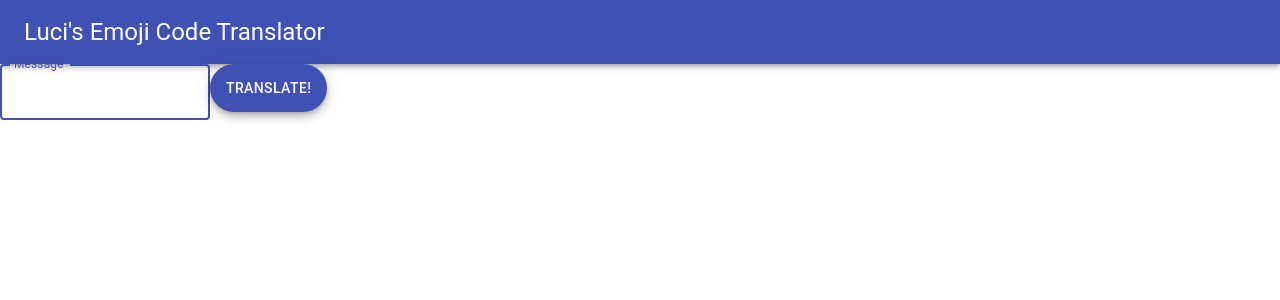
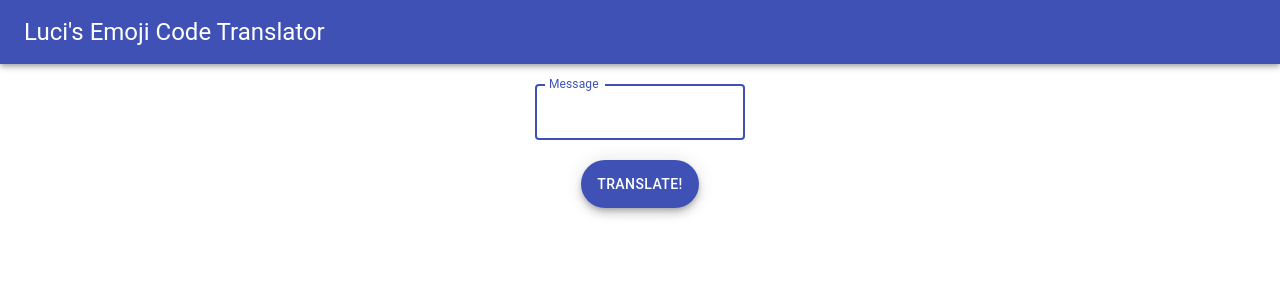
Before and after one commit to zedford/luci-emoji-code, a React (Create React App) app: page / in a window 1280 px wide. Shown: the top 300 px of the page. Built offline with nearby package versions, Linux system fonts and the light colour scheme.

Commit message:
start styles - need to make textbox longer and color on border, button, and title. animation color change maybe?

```diff
--- a/src/App.css
+++ b/src/App.css
@@ -1,38 +1,20 @@
-.App {
-  text-align: center;
-}
-
-.App-logo {
-  height: 40vmin;
-  pointer-events: none;
-}
-
-@media (prefers-reduced-motion: no-preference) {
-  .App-logo {
-    animation: App-logo-spin infinite 20s linear;
-  }
-}
-
-.App-header {
-  background-color: #282c34;
-  min-height: 100vh;
+.form-container {
+  /* text-align: center; */
   display: flex;
   flex-direction: column;
   align-items: center;
-  justify-content: center;
-  font-size: calc(10px + 2vmin);
-  color: white;
 }
 
-.App-link {
-  color: #61dafb;
+.form-row {
+  margin-top: 20px !important;
+  margin-left: 20px !important;
+  margin-right: 20px !important;
 }
 
-@keyframes App-logo-spin {
-  from {
-    transform: rotate(0deg);
-  }
-  to {
-    transform: rotate(360deg);
-  }
+.form-field {
+  /* margin-left: 5px; */
 }
+
+.form-button {
+  max-width: 145px;
+}
--- a/src/components/translator.tsx
+++ b/src/components/translator.tsx
@@ -12,8 +12,7 @@ const Translator: React.FC<any> = () => {
   const [message, setMessage] = useState("");
 
   return (
-    <div className="">
-      {/* add flexbox styles for spacing */}
+    <>
       <AppBar position="static" className="">
         <Toolbar>
           <Typography variant="h5" className="">
@@ -21,6 +20,8 @@ const Translator: React.FC<any> = () => {
           </Typography>
         </Toolbar>
       </AppBar>
+      <div className="form-container">
+        {/* add flexbox styles for spacing */}
         <TextField
           autoFocus
           multiline
@@ -30,18 +31,24 @@ const Translator: React.FC<any> = () => {
           }}
           label="Message"
           variant="outlined"
-        className=""
+          // className="form-row"
+          classes={{
+            root: "form-row"
+          }}
         />
         <Fab
           onClick={() => setMessage(translate(message))}
           variant="extended"
           color="primary"
           aria-label="add"
-        className=""
+          classes={{
+            root: "form-row form-button"
+          }}
         >
           Translate!
         </Fab>
       </div>
+    </>
   );
 };
 
```
Lines whose indentation alone changed are shown as unchanged.
